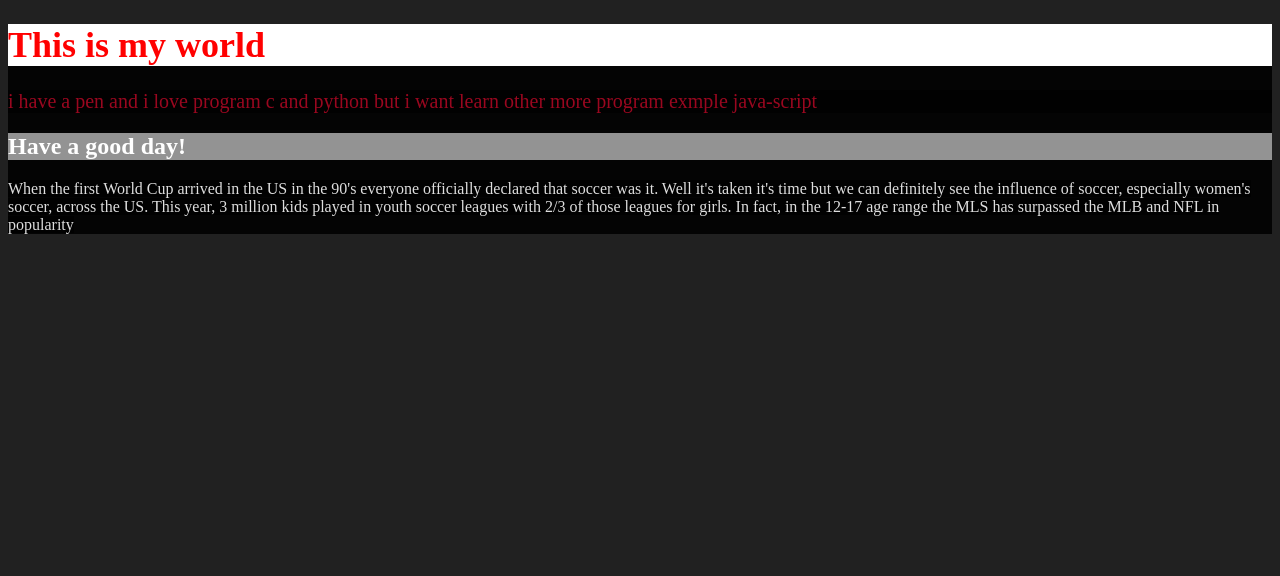
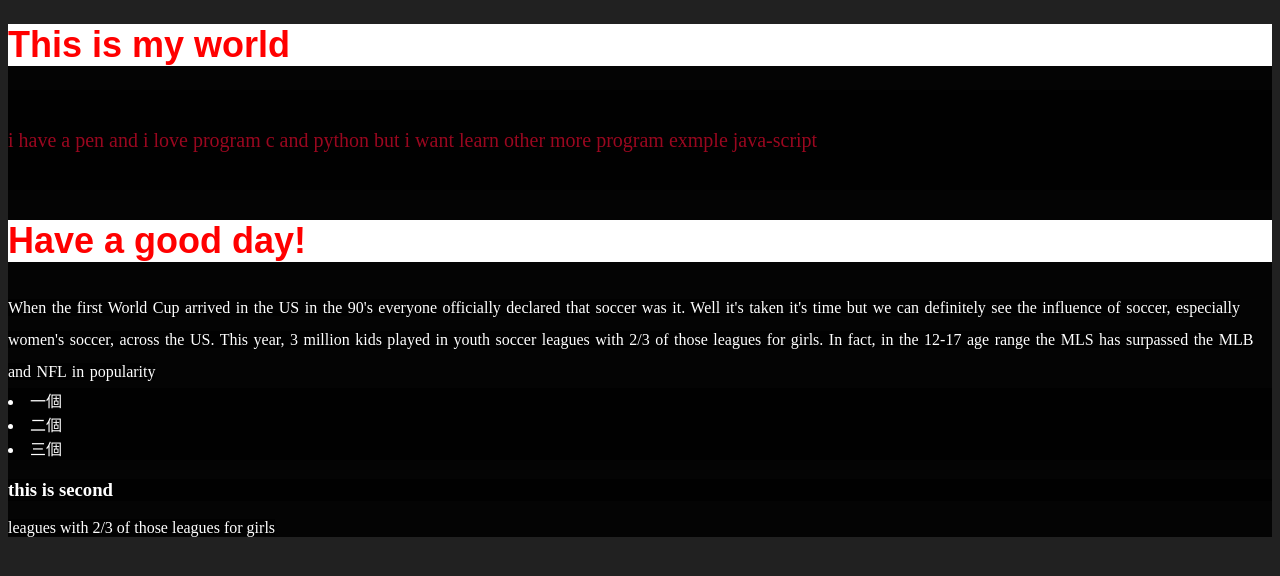
Before and after one commit to Maxwell-James/HTML5CSS3, a plain HTML site: page index.html in a window 1280 px wide. Drawn offline with Linux system fonts and the light colour scheme.

Commit message:
second change commit

```diff
--- a/index.html
+++ b/index.html
@@ -10,6 +10,10 @@
 <p>i have a pen and i love program c and python but i want learn other more program exmple java-script</p>
 <h2>Have a good day!</h2>
 <a>When the first World Cup arrived in the US in the 90's everyone officially declared that soccer was it. Well it's taken it's time but we can definitely see the influence of soccer, especially women's soccer, across the US. This year, 3 million kids played in youth soccer leagues with 2/3 of those leagues for girls. In fact, in the 12-17 age range the MLS has surpassed the MLB and NFL in popularity</a>
-
+<li>一個</li>
+<li>二個</li>
+<li>三個</li>
+<h3>this is second</h3>
+	<p2>leagues with 2/3 of those leagues for girls</p2>
 </body>
 </html>
--- a/style.css
+++ b/style.css
@@ -2,17 +2,31 @@ h1 {
 	color:red;
 	background-color:white;
 	font-size:36px;
+	font-family: arial;
 }
 p {
 	color:rgb(255,255,255);
 	color:rgba(255,12,51,0.6);
 	font-size:20px;
+	line-height:5em;
 }
 h2 {
-	color:#FFF;
+	color:red;
+	background-color:white;
+	font-size:36px;
+	font-family: arial;
+	/*
+	color:#F23131;
+	font-family: arial;
 	background-color:rgba(168,168,168,0.87);
+	*/
+}
+a {
+	line-height:2em;
+	word-spacing:1.5px;
 }
 * {
-	color:hsla(355,155%,166%,0.87);
+	color:#FFFFFF;
 	background-color:rgba(1,1,1,0.87);
+	font-style: "";
 }
```
